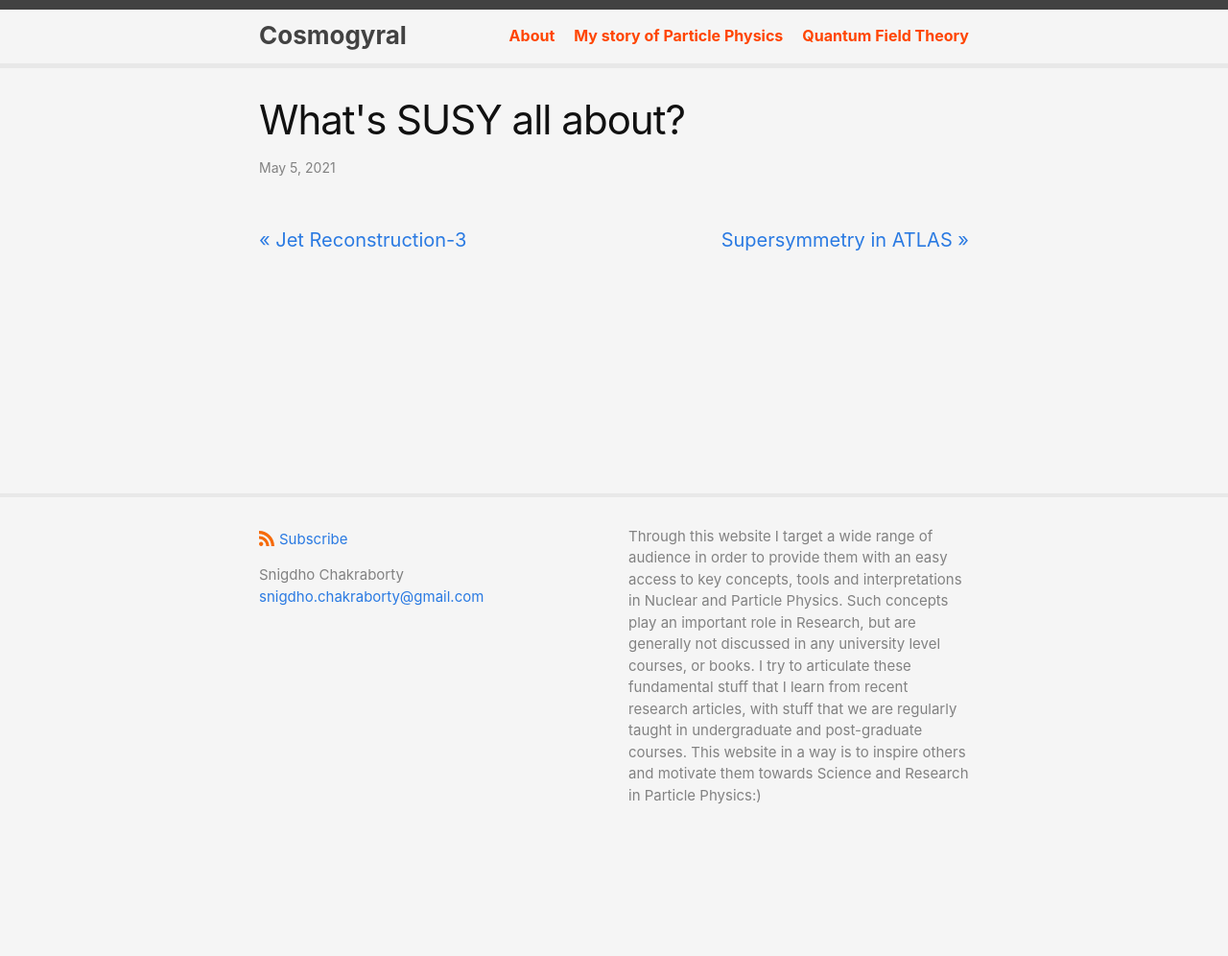
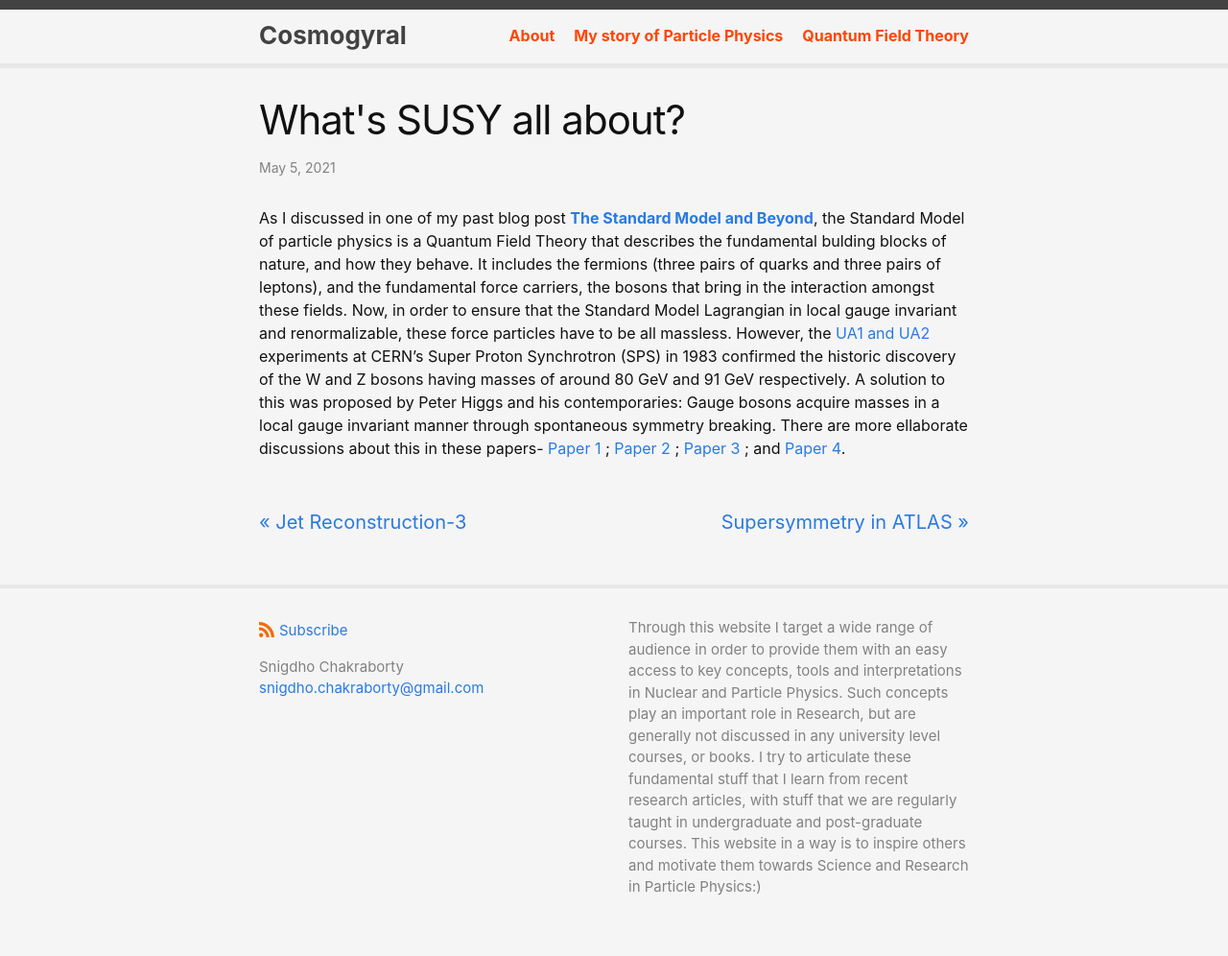
Before and after one commit to snigdhochakraborty/snigdhochakraborty.github.io, a Jekyll site: the page built from _posts/2021-05-05-RPV.md, in a window 1280 px wide. Shown: the whole page at 96% size. Built offline with Jekyll 4.4.1, drawn with Linux system fonts in a browser that asks for light colours; before the commit the page ends 900 px from its top, so only the background shows below that.

Commit message:
Update 2021-05-05-RPV.md

```diff
--- a/_posts/2021-05-05-RPV.md
+++ b/_posts/2021-05-05-RPV.md
@@ -5,3 +5,5 @@ date:   2021-05-05 10:48:59 +0530
 categories: ATLAS blogs
 permalink: /susy_rpv/
 ---
+
+As I discussed in one of my past blog post [<b>The Standard Model and Beyond</b>](https://snigdhochakraborty.github.io/SUSY/), the Standard Model of particle physics is a Quantum Field Theory  that describes the fundamental bulding blocks of nature, and how they behave. It includes the fermions (three pairs of quarks and three pairs of leptons), and the fundamental force carriers, the bosons that bring in the interaction amongst these fields. Now, in order to ensure that the Standard Model Lagrangian in local gauge invariant and renormalizable, these force particles have to be all massless. However, the [UA1 and UA2](https://public-archive.web.cern.ch/en/research/UA1_UA2-en.html) experiments at CERN’s Super Proton Synchrotron (SPS) in 1983 confirmed the historic discovery of the W and Z bosons having masses of around 80 GeV and 91 GeV respectively. A solution to this was proposed by Peter Higgs and his contemporaries:  Gauge bosons acquire masses in a local gauge invariant manner through spontaneous symmetry breaking. There are more ellaborate discussions about this in these papers- [Paper 1](https://www.sciencedirect.com/science/article/pii/S2405428318300091#bib0005) ; [Paper 2](https://www.sciencedirect.com/science/article/pii/S2405428318300091#bib0006) ; [Paper 3](https://www.sciencedirect.com/science/article/pii/S2405428318300091#bib0007) ; and [Paper 4](https://www.sciencedirect.com/science/article/pii/S2405428318300091#bib0008).
```
